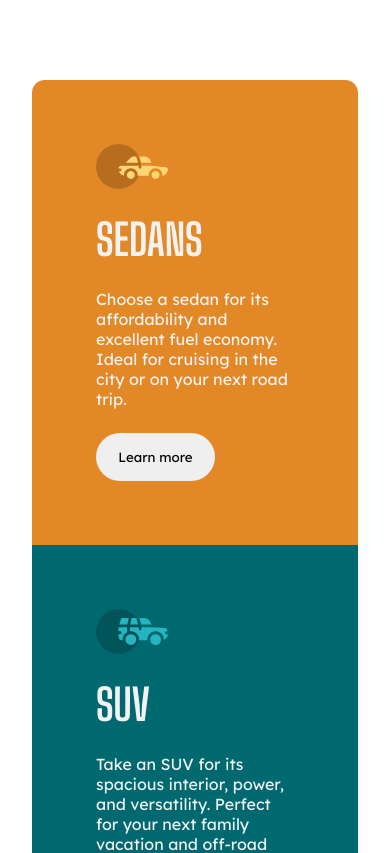
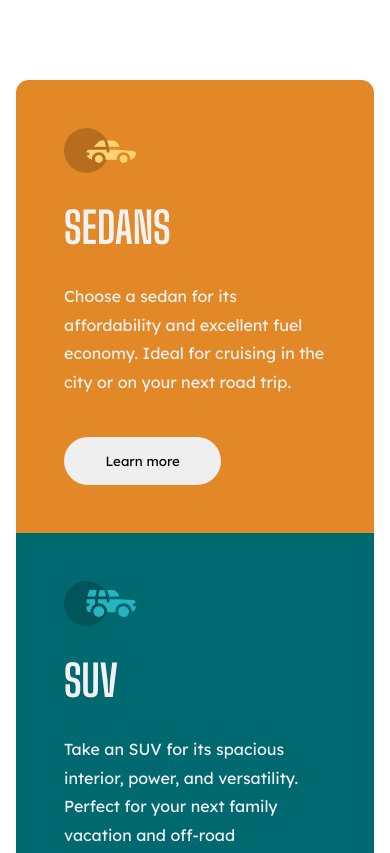
Before and after one commit to Marcoswodbarros/ThreeColumnPreviewCard, a React (Create React App) app in the folder card/: page / in a window 390 px wide. Shown: the top 853 px of the page. Built offline with nearby package versions, Linux system fonts and the light colour scheme.

Commit message:
Mobile: Refactoring cards text

```diff
--- a/card/src/Components/Card/Card.css
+++ b/card/src/Components/Card/Card.css
@@ -1,13 +1,13 @@
 .container {
-    margin: 5rem 2rem;
+    margin: 5rem 1rem;
 }
 
 .card__container {
     color: var(--very-light-gray);
     display: flex;
     flex-direction: column;
-    padding: 4rem;
-    row-gap: 1.5rem;
+    padding: 3rem;
+    row-gap: 2.5rem;
 }
 
 .card__container:nth-child(1) {
@@ -29,3 +29,7 @@ h1 {
     font-size: 2.7rem;
     text-transform: uppercase;
 }
+
+.card__container {
+    line-height: 1.8rem;
+}
--- a/card/src/Components/Card/Card.js
+++ b/card/src/Components/Card/Card.js
@@ -34,7 +34,7 @@ const Card = () => {
                     <div key={item.nome} className='card__container' style={{background: item.bg}}>
                         <img src={item.image} className='card__img' alt="Logo Sedan" />
                         <h1>{item.nome}</h1>
-                        <p>{item.texto}</p>
+                        <p className='card__text'>{item.texto}</p>
                         <Button />
                     </div>
                 )
```
